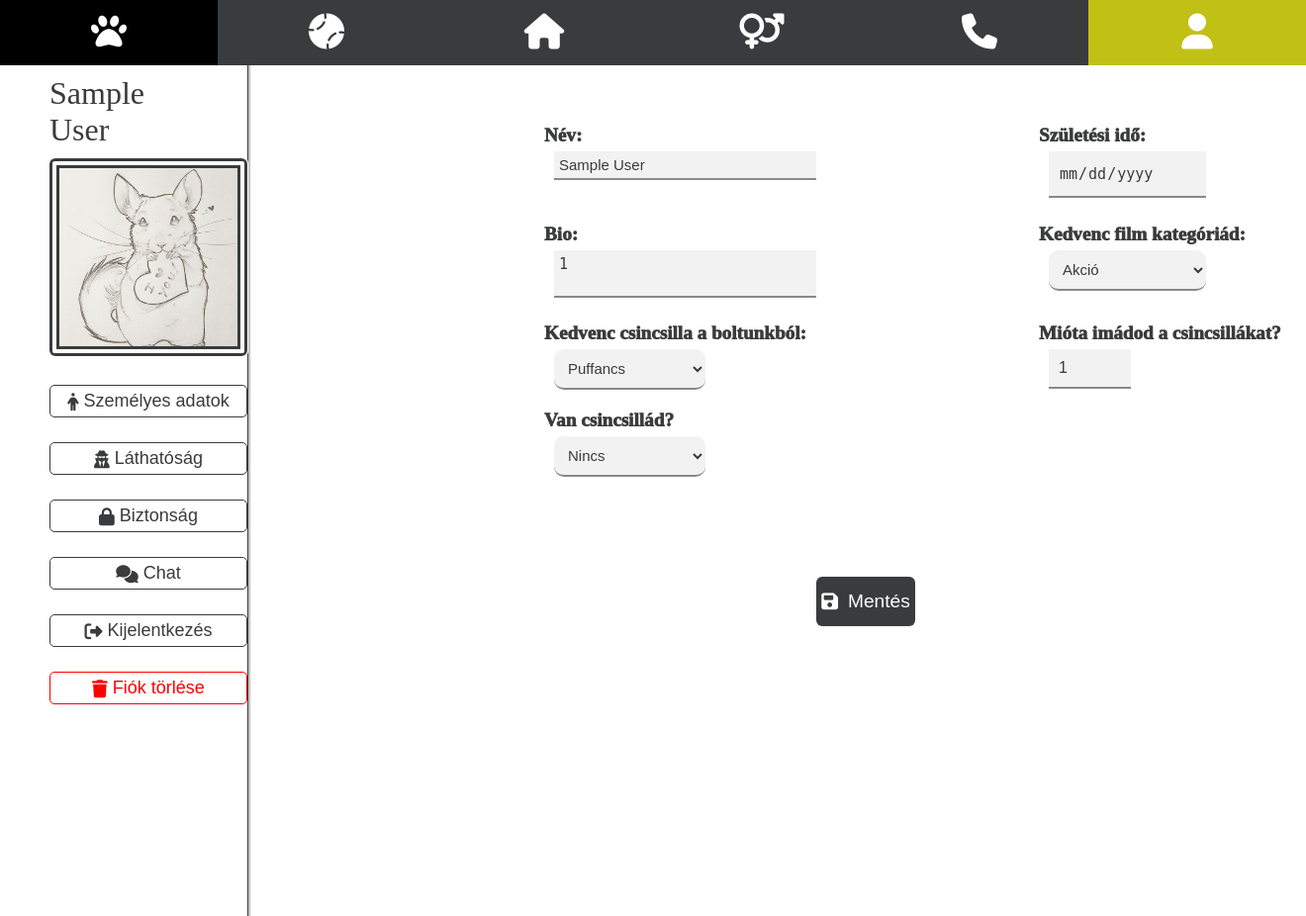
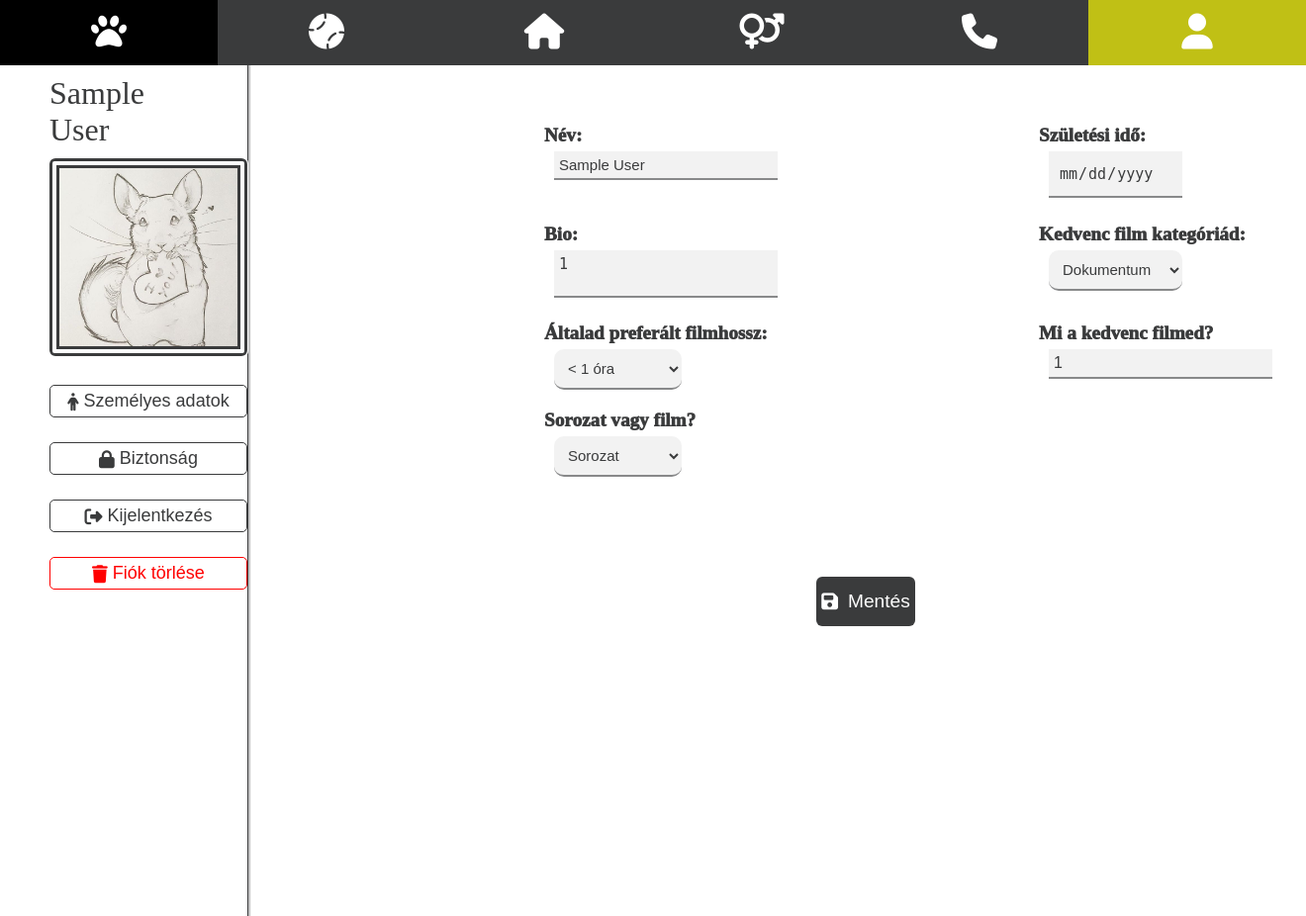
Before and after one commit to Bal500/IMDB_adatbazis_2023, a PHP site: page /user.php in a window 1320 px wide. Shown: the whole page at 99% size. Run offline with PHP 8.4, Linux system fonts and the light colour scheme; the visitor is signed in with stand-in values (Sample User, id 1).

Commit message:
simplified user interface

```diff
--- a/assets/JS/chat.js
+++ /dev/null
@@ -1,21 +0,0 @@
-$(document).ready(function() {
-    $('#chat-form').submit(function(event) {
-        event.preventDefault();
-
-        var message = $('input[name="message"]').val();
-
-        $('input[name="message"]').val('');
-
-        var newMessage = '<div class="message sent"><p>' + message + '</p></div>';
-        $('.chat-messages').append(newMessage);
-
-        $.ajax({
-            type: "POST",
-            url: "chat.inc.php",
-            data: {message: message},
-            success: function(response) {
-                console.log(response);
-            }
-        });
-    });
-});
--- a/assets/JS/userinter.js
+++ b/assets/JS/userinter.js
@@ -1,36 +1,14 @@
 let userinfo = document.querySelector('.userinfo');
 let userinfoForm = document.querySelector('.userinfoForm');
-let privacy = document.querySelector('.privacy');
-let privacyForm = document.querySelector('.privacyForm');
 let security = document.querySelector('.security');
 let securityForm = document.querySelector('.securityForm');
-let chat = document.querySelector('.chat');
-let chatForm = document.querySelector('.chatForm');
 
 userinfo.addEventListener('click', ()=> {
     userinfoForm.classList.add('active');
-    privacyForm.classList.remove('active');
     securityForm.classList.remove('active');
-    chatForm.classList.remove('active');
-});
-
-privacy.addEventListener('click', ()=> {
-    userinfoForm.classList.remove('active');
-    privacyForm.classList.add('active');
-    securityForm.classList.remove('active');
-    chatForm.classList.remove('active');
 });
 
 security.addEventListener('click', ()=> {
     userinfoForm.classList.remove('active');
-    privacyForm.classList.remove('active');
     securityForm.classList.add('active');
-    chatForm.classList.remove('active');
 });
-
-chat.addEventListener('click', ()=> {
-    userinfoForm.classList.remove('active');
-    privacyForm.classList.remove('active');
-    securityForm.classList.remove('active');
-    chatForm.classList.add('active');
-});
--- a/user.php
+++ b/user.php
@@ -48,16 +48,8 @@
                 <button class="defaultbtn"><i class="fa-solid fa-person"></i><span>Személyes adatok</span></button>
             </div>
 
-            <div class="privacy">
-                <button class="defaultbtn"><i class="fa-solid fa-user-secret"></i><span>Láthatóság</span></button>
-            </div>
-
             <div class="security">
-                <button class="defaultbtn"><i class="fa-solid fa-lock"></i><span>Biztonság</span></button>
-            </div>
-
-            <div class="chat">
-                <button class="defaultbtn"><i class="fa-solid fa-comments"></i><span>Chat</span></button>
+                <button class="defaultbtn" onclick=""><i class="fa-solid fa-lock"></i><span>Biztonság</span></button>
             </div>
 
             <button onclick="window.location='logout.inc.php'" class="defaultbtn"><i class="fa-solid fa-right-from-bracket"></i><span>Kijelentkezés</span></button>
@@ -93,113 +85,50 @@
                         <span class="identifier">Kedvenc film kategóriád:</span>
                         <br>
                         <select name="chintime" class="inner">
-                            <option <?php if($_SESSION["dailyTime"]=="Nincs csincsillám") echo "selected"; ?>>Akció</option>
-                            <option <?php if($_SESSION["dailyTime"]=="Kevesebb, mint 1 óra") echo "selected"; ?>>Dokumentumfilm</option>
-                            <option <?php if($_SESSION["dailyTime"]=="1-2 óra") echo "selected"; ?>>1-2 óra</option>
-                            <option <?php if($_SESSION["dailyTime"]=="3-5 óra") echo "selected"; ?>>3-5 óra</option>
-                            <option <?php if($_SESSION["dailyTime"]=="Több, mint 5 óra") echo "selected"; ?>>Több, mint 5 óra</option>
+                            <option <?php if($_SESSION["dailyTime"] == "Akció") echo "selected"; ?>>Akció</option>
+                            <option <?php if($_SESSION["dailyTime"] == "Dokumentum") echo "selected"; ?>>Dokumentum</option>
+                            <option <?php if($_SESSION["dailyTime"] == "Dráma") echo "selected"; ?>>Dráma</option>
+                            <option <?php if($_SESSION["dailyTime"] == "Horror") echo "selected"; ?>>Horror</option>
+                            <option <?php if($_SESSION["dailyTime"] == "Kaland") echo "selected"; ?>>Kaland</option>
+                            <option <?php if($_SESSION["dailyTime"] == "Romantikus") echo "selected"; ?>>Romantikus</option>
+                            <option <?php if($_SESSION["dailyTime"] == "Thriller") echo "selected"; ?>>Thriller</option>
+                            <option <?php if($_SESSION["dailyTime"] == "Történelmi") echo "selected"; ?>>Történelmi</option>
+                            <option <?php if($_SESSION["dailyTime"] == "Western") echo "selected"; ?>>Western</option>
                         </select>
                     </div>
                 </div>
                 <div class="wrapper">
                     <div class="fav">
-                        <span class="identifier">Kedvenc csincsilla a boltunkból:</span>
+                        <span class="identifier">Általad preferált filmhossz:</span>
                         <div class=inner>
                             <select name="favchin">
-                                <option <?php if ($_SESSION["favChin"] == "Mindet imádom!") {echo "selected";} ?>>Mindet imádom!</option>
-                                <option <?php if ($_SESSION["favChin"] == "Puffancs") {echo "selected";} ?>>Puffancs</option>
-                                <option <?php if ($_SESSION["favChin"] == "Kókusz") {echo "selected";} ?>>Kókusz</option>
-                                <option <?php if ($_SESSION["favChin"] == "Hamu") {echo "selected";} ?>>Hamu</option>
-                                <option <?php if ($_SESSION["favChin"] == "Nutella") {echo "selected";} ?>>Nutella</option>
-                                <option <?php if ($_SESSION["favChin"] == "Mochi") {echo "selected";} ?>>Mochi</option>
+                                <option <?php if ($_SESSION["favChin"] == "< 1 óra") {echo "selected";} ?>>< 1 óra</option>
+                                <option <?php if ($_SESSION["favChin"] == "1 - 2 óra") {echo "selected";} ?>>1 - 2 óra</option>
+                                <option <?php if ($_SESSION["favChin"] == "2 - 3 óra") {echo "selected";} ?>>2 - 3 óra</option>
+                                <option <?php if ($_SESSION["favChin"] == "> 3 óra") {echo "selected";} ?>>> 3 óra</option>
                             </select>
                         </div>
                     </div>
                 </div>
                 <div class="wrapper">
                     <div class="owner">
-                        <span class="identifier">Van csincsillád?</span>
+                        <span class="identifier">Sorozat vagy film?</span>
                         <div class=inner>
                         <select name="owns_chinchilla">
-                            <option value="Nincs"<?php if ($_SESSION["owner"] === "Nincs") echo " selected"; ?>>Nincs</option>
-                            <option value="Van"<?php if ($_SESSION["owner"] === "Van") echo " selected"; ?>>Van</option>
+                            <option value="Sorozat"<?php if ($_SESSION["owner"] === "Sorozat") echo " selected"; ?>>Sorozat</option>
+                            <option value="Film"<?php if ($_SESSION["owner"] === "Film") echo " selected"; ?>>Film</option>
                         </select>
                         </div>
                     </div>
                 </div>
                 <div class="wrapper">
                     <div class="longlove">
-                        <span class="identifier">Mióta imádod a csincsillákat?</span>
+                        <span class="identifier">Mi a kedvenc filmed?</span>
                         <br>
-                            <input class="inner" type="number" name="year_selector" id="year_selector" min="1900" max="2099" step="1" value="<?php echo $_SESSION["loveTime"];?>">
+                            <input class="inner" type="text" name="year_selector" id="year_selector" value="<?php echo $_SESSION["loveTime"];?>">
                     </div>
                 </div>
                 <button class="savebtn" type="submit" name="submit_personal"><i class="fa-solid fa-floppy-disk"></i><span>Mentés</span></button>
-            </form>
-        </div>
-
-        <div class="privacyForm">
-            <form>
-                <div class="wrapper">
-                    <div class=left>
-                        <span class="identifier">Születési idő:</span>
-                        <select name="pubpri" class="inner">
-                            <option>Publikus</option>
-                            <option>Privát</option>
-                        </select>
-                    </div>
-                </div>
-                <div class="wrapper">
-                    <div class="left">
-                        <span class="identifier">Bio:</span>
-                        <br>
-                        <select name="pubpri" class="inner">
-                            <option>Publikus</option>
-                            <option>Privát</option>
-                        </select>
-                    </div>
-                </div>
-                <div class="wrapper">
-                    <div class=left>
-                        <span class="identifier">Napi csincsillával töltött idő:</span>
-                        <br>
-                        <select name="pubpri" class="inner">
-                            <option>Publikus</option>
-                            <option>Privát</option>
-                        </select>
-                    </div>
-                </div>
-                <div class="wrapper">
-                    <div class="right">
-                        <span class="identifier">Kedvenc csincsilla a boltunkból:</span>
-                        <br>
-                        <select name="pubpri" class="inner">
-                            <option>Publikus</option>
-                            <option>Privát</option>
-                        </select>
-                    </div>
-                </div>
-                <div class="wrapper">
-                    <div class="right2">
-                        <span class="identifier">Van csincsillád?</span>
-                        <br>
-                        <select name="pubpri" class="inner">
-                            <option>Publikus</option>
-                            <option>Privát</option>
-                        </select>
-                    </div>
-                </div>
-                <div class="wrapper">
-                    <div class="right3">
-                        <span class="identifier">Mióta imádod a csincsillákat?</span>
-                        <br>
-                        <select name="pubpri" class="inner">
-                            <option>Publikus</option>
-                            <option>Privát</option>
-                        </select>
-                    </div>
-                </div>
-                <button class="savebtn"><i class="fa-solid fa-floppy-disk"></i><span>Mentés</span></button>
             </form>
         </div>
 
@@ -225,26 +154,8 @@
                 </form>
             </div>
         </div>
-
-        <div class="chatForm">
-            <div class="chat-container">
-                <div class="chat-header">
-                    <h2>Chat</h2>
-                </div>
-                <div class="chat-messages">
-                    <!-- meglévő üzenetek megjelenítése -->
-                </div>
-                <form id="chat-form">
-                    <div class="chat-input">
-                        <input type="text" name="message" placeholder="Írd ide az üzeneted...">
-                        <button class="chatbtn" type="submit" name="send"><i class="fa-solid fa-share"></i><span>Küldés</span></button>
-                    </div>
-                </form>
-            </div>
-        </div>
     </div>
     <script src="https://code.jquery.com/jquery-3.6.0.min.js"></script>
     <script src="./assets/JS/userinter.js"></script>
-    <script src="./assets/JS/chat.js"></script>
 </body>
 </html>
```
Also changed, not shown: assets/kepek/user/defaultPP2.jpg (deleted).
